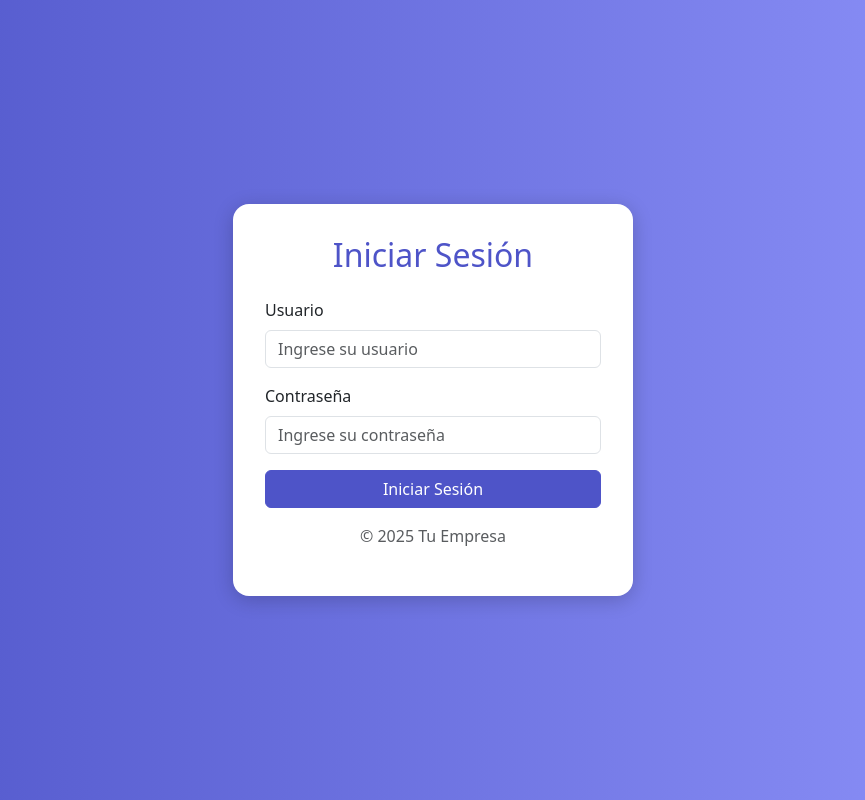
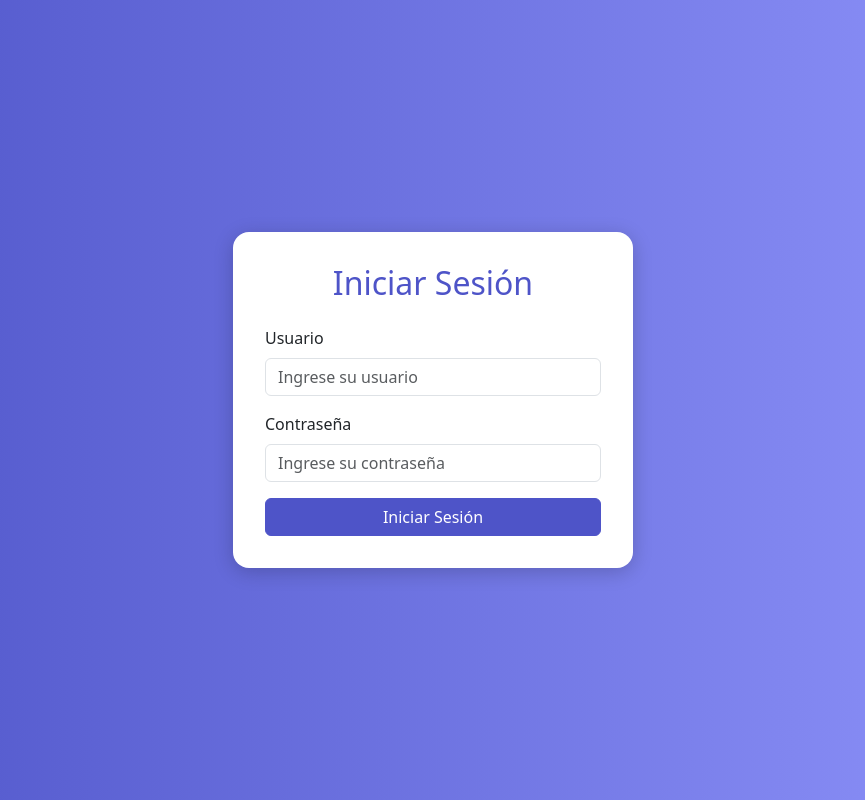
Before and after one commit to JesusDun/Practica1ControlAsistencias, a Flask app: page / in a window 1280 px wide. Shown: the whole page, without its empty margins (207-1072 px from the left). Run offline with Flask 3, Linux system fonts and the light colour scheme.

Commit message:
Update login.html

```diff
--- a/templates/login.html
+++ b/templates/login.html
@@ -57,7 +57,6 @@
                 <button type="submit" class="btn btn-primary btn-block">Iniciar Sesión</button>
             </div>
         </form>
-        <p class="text-center mt-3 text-muted">© 2025 Tu Empresa</p>
     </div>
 
     <!-- Bootstrap JS Bundle -->
```
